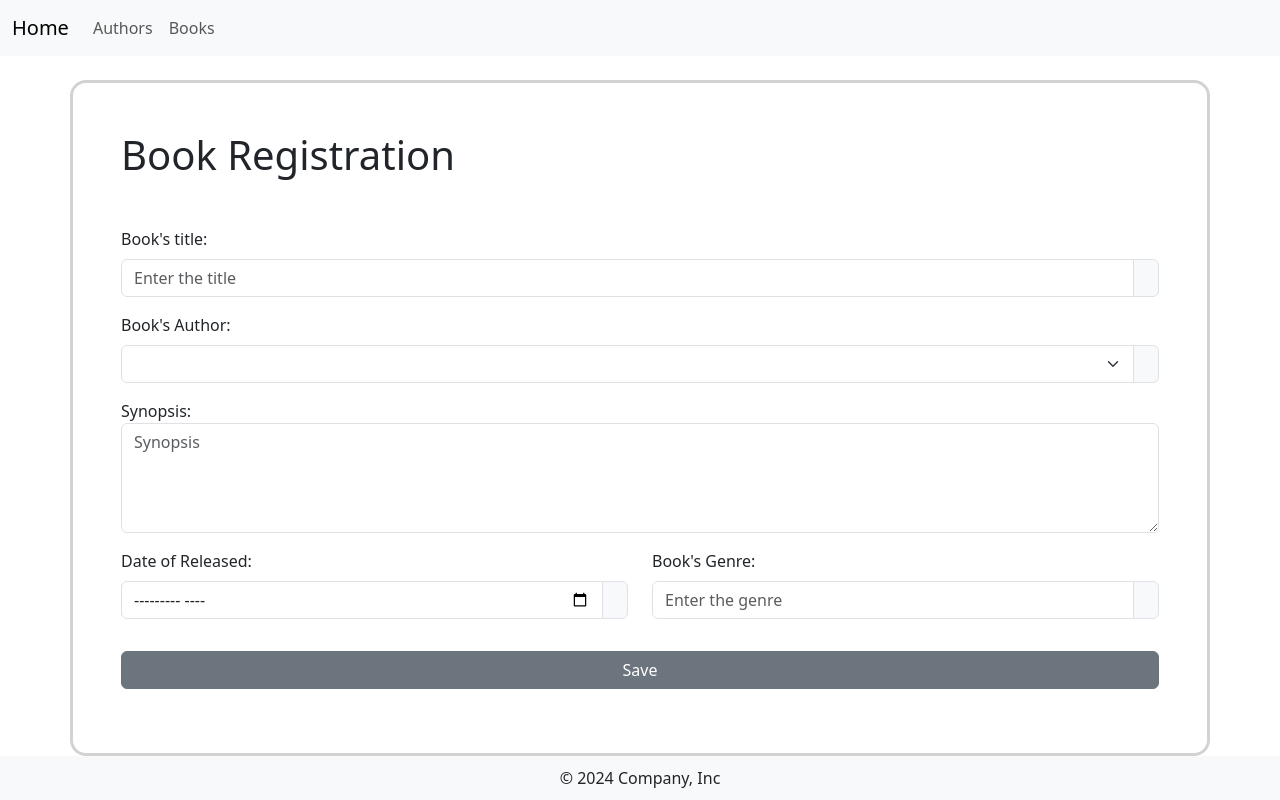
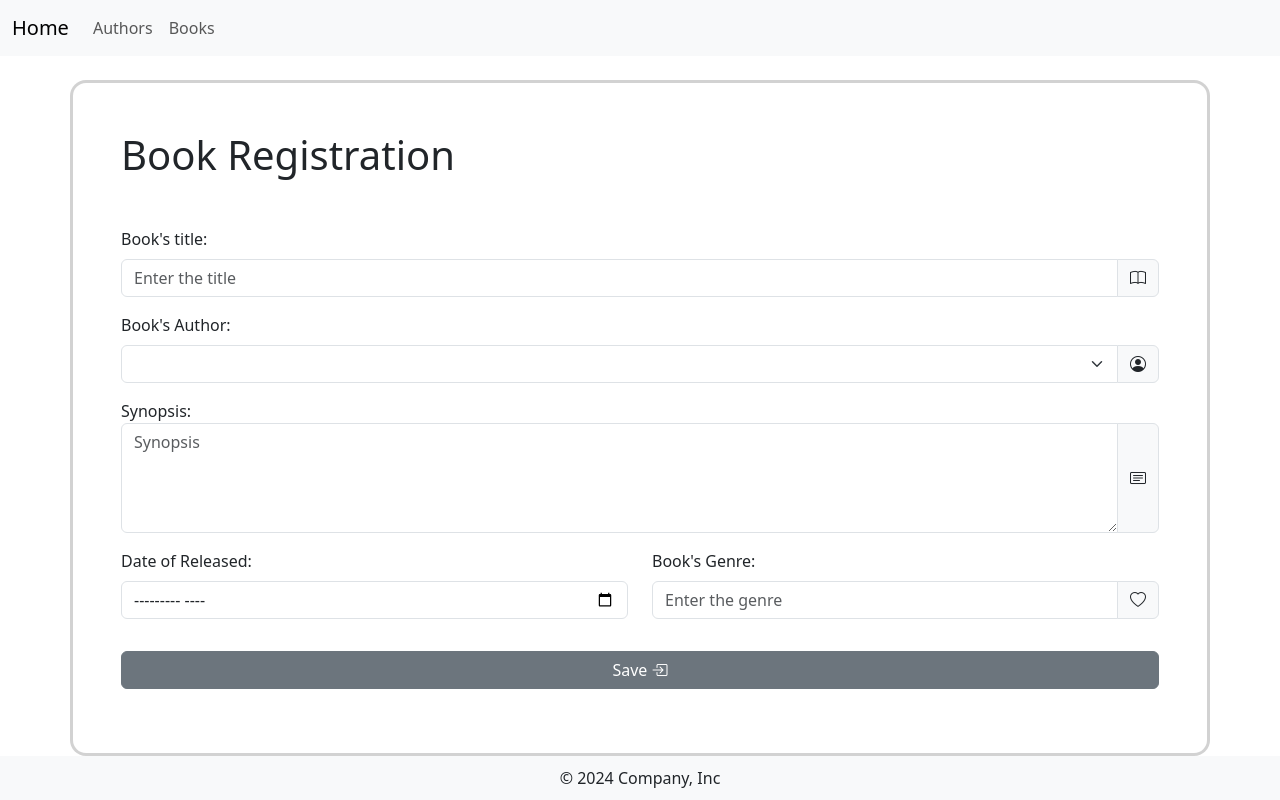
Before and after one commit to AngeloModanez/Angular-Study-Student-Registration, an Angular app: page /books in a window 1280 px wide. Built offline with nearby package versions, Linux system fonts and the light colour scheme.

Commit message:
Bootstrap Icons

```diff
--- a/src/app/components/authors/authors.component.html
+++ b/src/app/components/authors/authors.component.html
@@ -6,14 +6,14 @@
         <label class="form-label">FullName:</label>
         <div class="input-group col">
           <input class="form-control" type="text" name="name" id="name" placeholder="Enter the name">
-          <span class="input-group-text"></span>
+          <span class="input-group-text"><i class="bi bi-person-circle"></i></span>
         </div>
       </section>
       <section class="row mb-3">
         <label class="form-label">Pseudonym:</label>
         <div class="input-group col">
           <input class="form-control" type="text" name="pseudonym" id="pseudonym" placeholder="Enter the pseudonym">
-          <span class="input-group-text"></span>
+          <span class="input-group-text"><i class="bi bi-incognito"></i></span>
         </div>
       </section>
       <section class="row mb-3">
@@ -21,14 +21,13 @@
           <label class="form-label">Born:</label>
           <div class="input-group col">
             <input class="form-control" type="date" name="born" id="born" />
-            <span class="input-group-text"></span>
           </div>
         </div>
         <div class="col">
           <label class="form-label">Nationality:</label>
           <div class="input-group col">
             <input class="form-control" type="text" name="nationality" id="nationality" placeholder="Nationality" />
-            <span class="input-group-text"></span>
+            <span class="input-group-text"><i class="bi bi-globe-americas"></i></span>
           </div>
         </div>
       </section>
@@ -45,7 +44,7 @@
       </section>
       <section class="row mb-3">
         <div class="btn-save text-center">
-          <button type="button" class="btn btn-secondary w-100 mt-3">Save</button>
+          <button type="button" class="btn btn-secondary w-100 mt-3">Save <i class="bi bi-box-arrow-in-right"></i></button>
         </div>
       </section>
     </form>
--- a/src/app/components/books/books.component.html
+++ b/src/app/components/books/books.component.html
@@ -6,7 +6,7 @@
                 <label class="form-label">Book's title:</label>
                 <div class="input-group col">
                     <input class="form-control" type="text" name="title" id="title" placeholder="Enter the title">
-                    <span class="input-group-text"></span>
+                    <span class="input-group-text"><i class="bi bi-book"></i></span>
                 </div>
             </section>
             <section class="row mb-3">
@@ -15,15 +15,16 @@
                     <select class="form-select" name="author" id="author" placeholder="Enter the author">
                         <option></option>
                     </select>
-                    <span class="input-group-text"></span>
+                    <span class="input-group-text"><i class="bi bi-person-circle"></i></span>
                 </div>
             </section>
             <section class="row mb-3">
                 <div class="col">
                     <label class="form label">Synopsis:</label>
-                    <div class="input-group">
+                    <div class="input-group col">
                         <textarea class="form-control" name="synopsis" id="synopsis" rows="4"
                             placeholder="Synopsis"></textarea>
+                        <span class="input-group-text"><i class="bi bi-card-text"></i></span>
                     </div>
                 </div>
             </section>
@@ -33,20 +34,20 @@
                     <div class="input-group col">
                         <input class="form-control" type="month" name="date" id="date" min="100" max="2099"
                             step="100" />
-                        <span class="input-group-text"></span>
                     </div>
                 </div>
                 <div class="col">
                     <label class="form-label">Book's Genre:</label>
                     <div class="input-group col">
                         <input class="form-control" type="text" name="genre" id="genre" placeholder="Enter the genre">
-                        <span class="input-group-text"></span>
+                        <span class="input-group-text"><i class="bi bi-heart"></i></span>
                     </div>
                 </div>
             </section>
             <section class="row mb-3">
                 <div class="btn-save text-center">
-                    <button type="button" class="btn btn-secondary w-100 mt-3">Save</button>
+                    <button type="button" class="btn btn-secondary w-100 mt-3">Save <i
+                            class="bi bi-box-arrow-in-right"></i></button>
                 </div>
             </section>
         </form>
```
